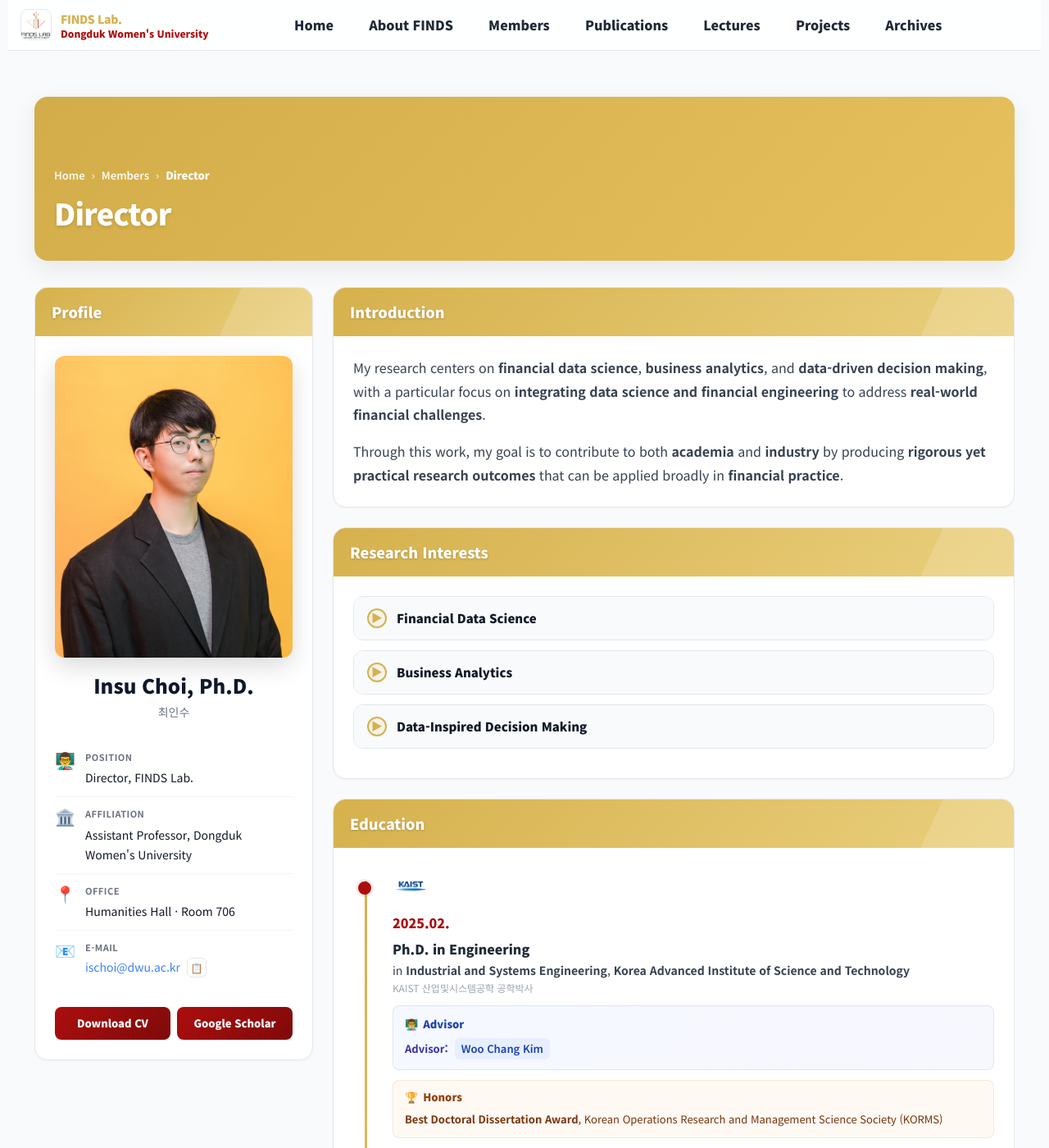
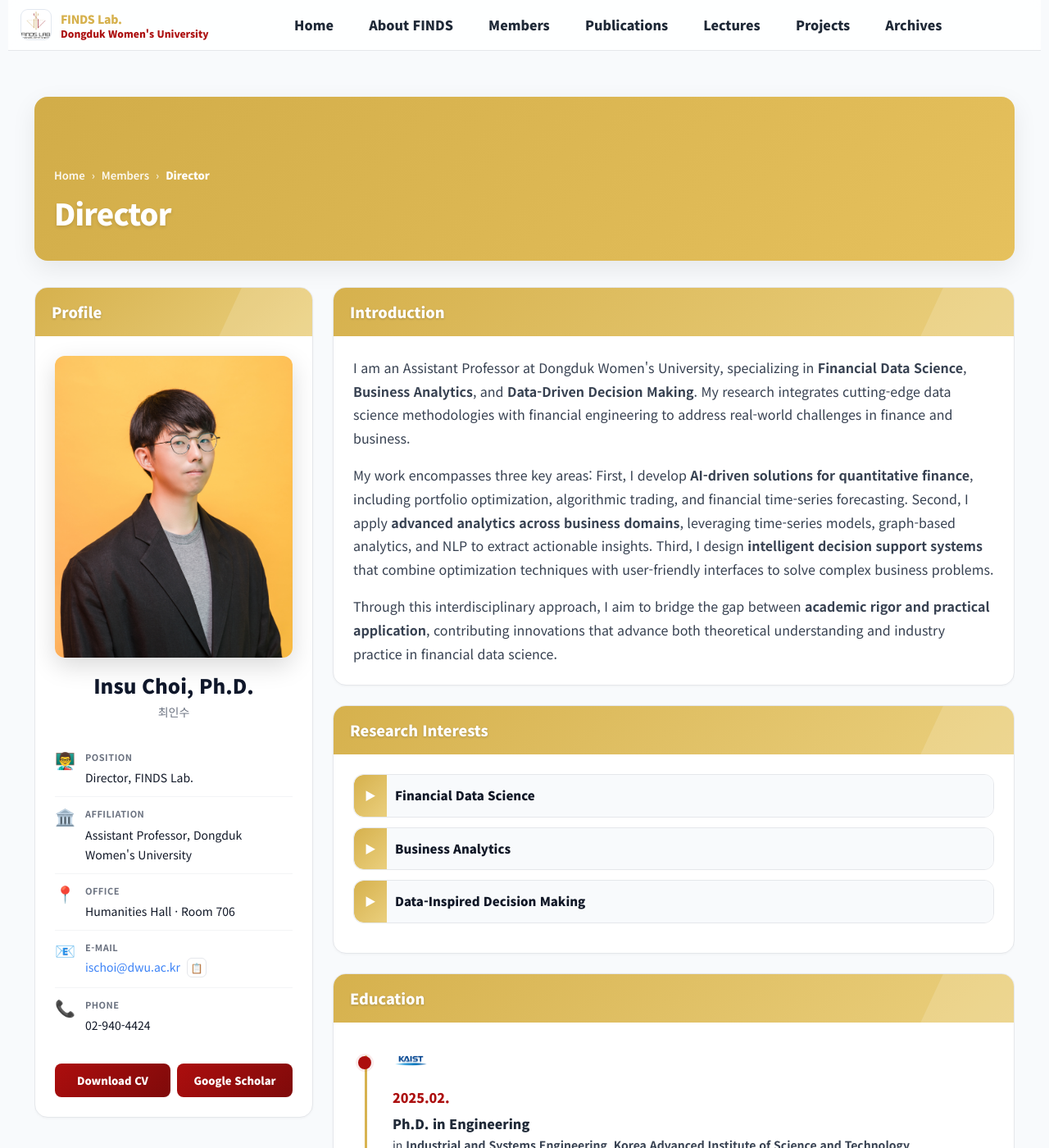
Before and after one commit to FinDS-Lab/site, a Jekyll site: the page built from members-director.html, in a window 1280 px wide and 1400 px high. Shown: the whole window at 82% size. Built offline with Jekyll 4.4.1, drawn with Linux system fonts in a browser that asks for light colours; nearby versions of some CDN libraries.

Commit message:
Update members-director.html

```diff
--- a/members-director.html
+++ b/members-director.html
@@ -706,6 +706,7 @@
   }
 }
  /* Research Interests - Updated with better toggle design */
+ /* Research Interests - Updated with better toggle design */
  .ri-item{
    border:1px solid #e5e7eb;
    border-radius:12px;
@@ -716,19 +717,51 @@
 
  .ri-item:hover{box-shadow:0 4px 12px rgba(214,177,77,0.15);}
 
- .ri-header{display:flex;align-items:center;justify-content:space-between;padding:14px 16px;background:#f8fafc;cursor:pointer;user-select:none;transition:all .2s;}
+ .ri-header{
+   display:flex;
+   align-items:center;
+   justify-content:space-between;
+   padding:14px 16px;
+   padding-left:50px;
+   background:#f8fafc;
+   cursor:pointer;
+   user-select:none;
+   transition:all .2s;
+   position:relative;
+ }
  .ri-header:hover{background:#fef9f3;}
  .ri-header.active{background:linear-gradient(135deg, rgba(214,177,77,0.1) 0%, rgba(234,207,127,0.1) 100%);border-bottom:1px solid rgba(214,177,77,0.2);}
 
- .ri-title{font-weight:900;font-size:15px;color:#111827;display:flex;align-items:center;gap:12px;}
+ .ri-title{font-weight:900;font-size:15px;color:#111827;display:flex;align-items:center;}
 
  .ri-toggle{
-   width:24px;height:24px;display:flex;align-items:center;justify-content:center;
-   color:var(--gold);font-size:14px;font-weight:900;transition:transform .3s ease;
-   border:2px solid var(--gold);border-radius:50%;background:rgba(214,177,77,0.1);
- }
-
- .ri-header.active .ri-toggle{transform:rotate(90deg);background:var(--gold);color:#fff;}
+   position:absolute;
+   left:0;
+   top:0;
+   bottom:0;
+   width:40px;
+   display:flex;
+   align-items:center;
+   justify-content:center;
+   background:linear-gradient(135deg, var(--gold) 0%, var(--gold-light) 100%);
+   color:#fff;
+   font-size:14px;
+   font-weight:900;
+   transition:all .3s ease;
+   border-radius:12px 0 0 12px;
+ }
+
+ .ri-toggle::after{
+   content:"▶";
+ }
+
+ .ri-header.active .ri-toggle{
+   background:linear-gradient(135deg, var(--gold-light) 0%, var(--gold) 100%);
+ }
+
+ .ri-header.active .ri-toggle::after{
+   content:"▼";
+ }
 
  .ri-content{max-height:0;overflow:hidden;transition:max-height .3s ease-out;}
  .ri-content.show{max-height:500px;transition:max-height .3s ease-in;}
@@ -1509,6 +1542,24 @@
   .main-grid > * {
     width: 100% !important;
     margin-bottom: 1.5rem;
+  }
+}
+
+/* Advisor 모바일 반응형 추가 */
+@media (max-width: 640px) {
+  .advisor-info {
+    flex-direction: column;
+    align-items: flex-start;
+    gap: 4px;
+  }
+
+  .advisor-label {
+    display: block;
+    margin-bottom: 4px;
+  }
+
+  .advisor-name {
+    margin-left: 0;
   }
 }
 
@@ -1565,6 +1616,13 @@
               </span>
             </div>
           </div>
+          <div class="profile-item">
+            <span class="profile-emoji">📞</span>
+            <div class="profile-content">
+              <span class="profile-label">Phone</span>
+              <span class="profile-value">02-940-4424</span>
+            </div>
+          </div>
          </div>
 
          <div class="button-group">
@@ -1582,12 +1640,13 @@
        <div class="card-head">Introduction</div>
        <div class="card-body">
          <p style="line-height:1.8; color:#374151;">
-           My research centers on <b>financial data science</b>, <b>business analytics</b>, and <b>data-driven decision making</b>,
-           with a particular focus on <b>integrating data science and financial engineering</b> to address <b>real-world financial challenges</b>.
+           I am an Assistant Professor at Dongduk Women's University, specializing in <b>Financial Data Science</b>, <b>Business Analytics</b>, and <b>Data-Driven Decision Making</b>. My research integrates cutting-edge data science methodologies with financial engineering to address real-world challenges in finance and business.
          </p>
          <p style="line-height:1.8; color:#374151; margin-top:1rem;">
-           Through this work, my goal is to contribute to both <b>academia</b> and <b>industry</b> by producing
-           <b>rigorous yet practical research outcomes</b> that can be applied broadly in <b>financial practice</b>.
+           My work encompasses three key areas: First, I develop <b>AI-driven solutions for quantitative finance</b>, including portfolio optimization, algorithmic trading, and financial time-series forecasting. Second, I apply <b>advanced analytics across business domains</b>, leveraging time-series models, graph-based analytics, and NLP to extract actionable insights. Third, I design <b>intelligent decision support systems</b> that combine optimization techniques with user-friendly interfaces to solve complex business problems.
+         </p>
+         <p style="line-height:1.8; color:#374151; margin-top:1rem;">
+           Through this interdisciplinary approach, I aim to bridge the gap between <b>academic rigor and practical application</b>, contributing innovations that advance both theoretical understanding and industry practice in financial data science.
          </p>
        </div>
      </div>
@@ -1596,12 +1655,10 @@
      <div class="director-card">
        <div class="card-head">Research Interests</div>
        <div class="card-body">
-         <div class="ri-item">
+<div class="ri-item">
            <div class="ri-header" onclick="toggleRI(this)">
-             <div class="ri-title">
-               <span class="ri-toggle">▶</span>
-               <span>Financial Data Science</span>
-             </div>
+             <div class="ri-toggle"></div>
+             <div class="ri-title">Financial Data Science</div>
            </div>
            <div class="ri-content">
              <ul class="ri-list">
@@ -1623,10 +1680,8 @@
 
          <div class="ri-item">
            <div class="ri-header" onclick="toggleRI(this)">
-             <div class="ri-title">
-               <span class="ri-toggle">▶</span>
-               <span>Business Analytics</span>
-             </div>
+             <div class="ri-toggle"></div>
+             <div class="ri-title">Business Analytics</div>
            </div>
            <div class="ri-content">
              <ul class="ri-list">
@@ -1648,10 +1703,8 @@
 
          <div class="ri-item">
            <div class="ri-header" onclick="toggleRI(this)">
-             <div class="ri-title">
-               <span class="ri-toggle">▶</span>
-               <span>Data-Inspired Decision Making</span>
-             </div>
+             <div class="ri-toggle"></div>
+             <div class="ri-title">Data-Inspired Decision Making</div>
            </div>
            <div class="ri-content">
              <ul class="ri-list">
@@ -2234,12 +2289,8 @@
     .filter(([id, freq]) => freq >= thresholdCount).length;
   const total = Object.keys(collaborations).length;
 
-  const isMobile = window.innerWidth <= 768;
-  const touchHint = isMobile ? ' • Pinch to zoom' : '';
-
-  infoEl.innerHTML = `<span style="color:#d6b14d">●</span> Showing <b>${visible}</b> of <b>${total}</b> collaborators with <b>${thresholdCount}+</b> papers (≥${currentThreshold}% of ${directorPapers} total)${touchHint}`;
-}
-
+  infoEl.innerHTML = `<span style="color:#d6b14d">●</span> Showing <b>${visible}</b> of <b>${total}</b> collaborators with <b>${thresholdCount}+</b> papers (≥${currentThreshold}% of ${directorPapers} total)`;
+}
  // Canvas setup
   const canvas = document.getElementById('networkCanvas');
 if (canvas) {
```
Also changed, not shown: other parts of members-director.html (+5 -3 lines).
